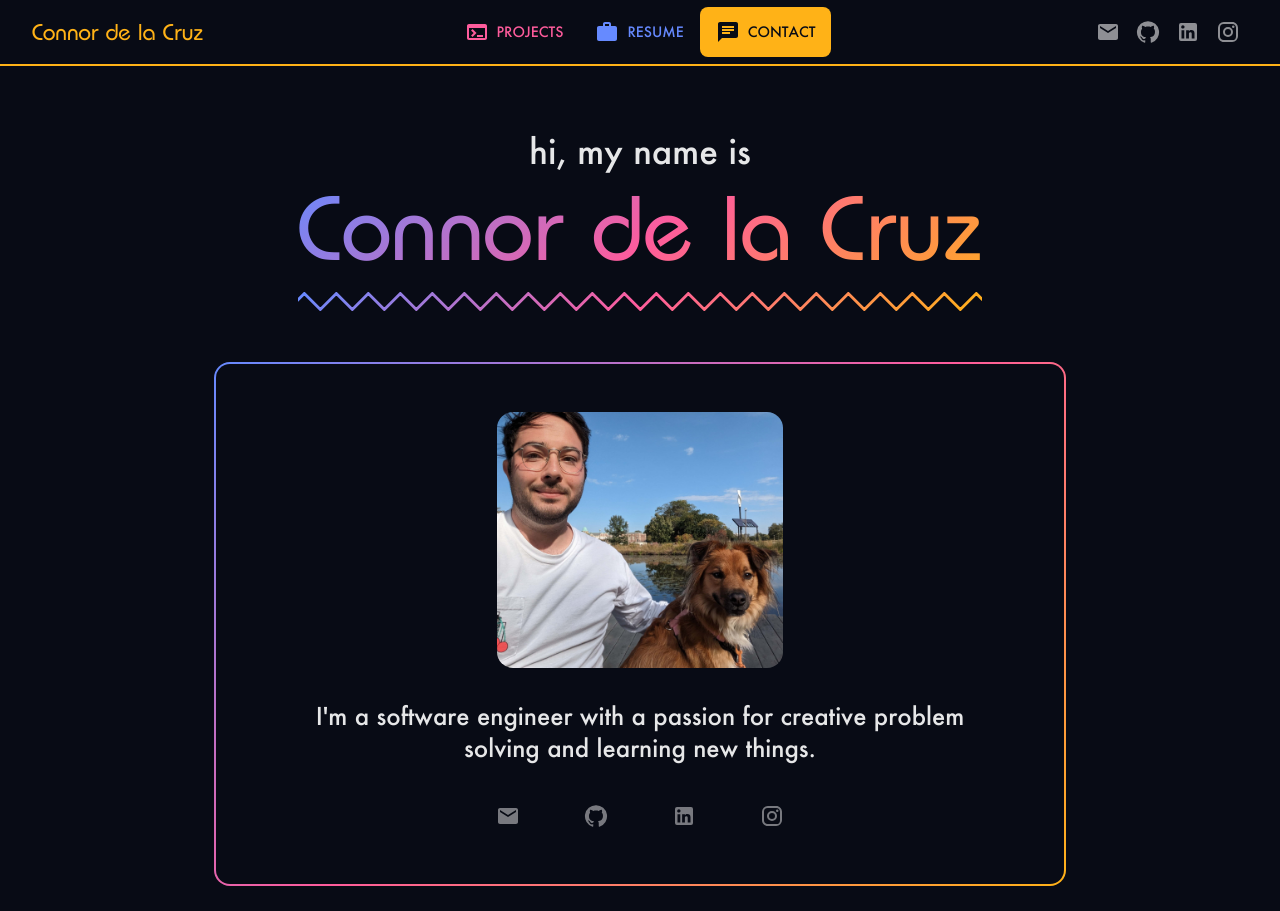
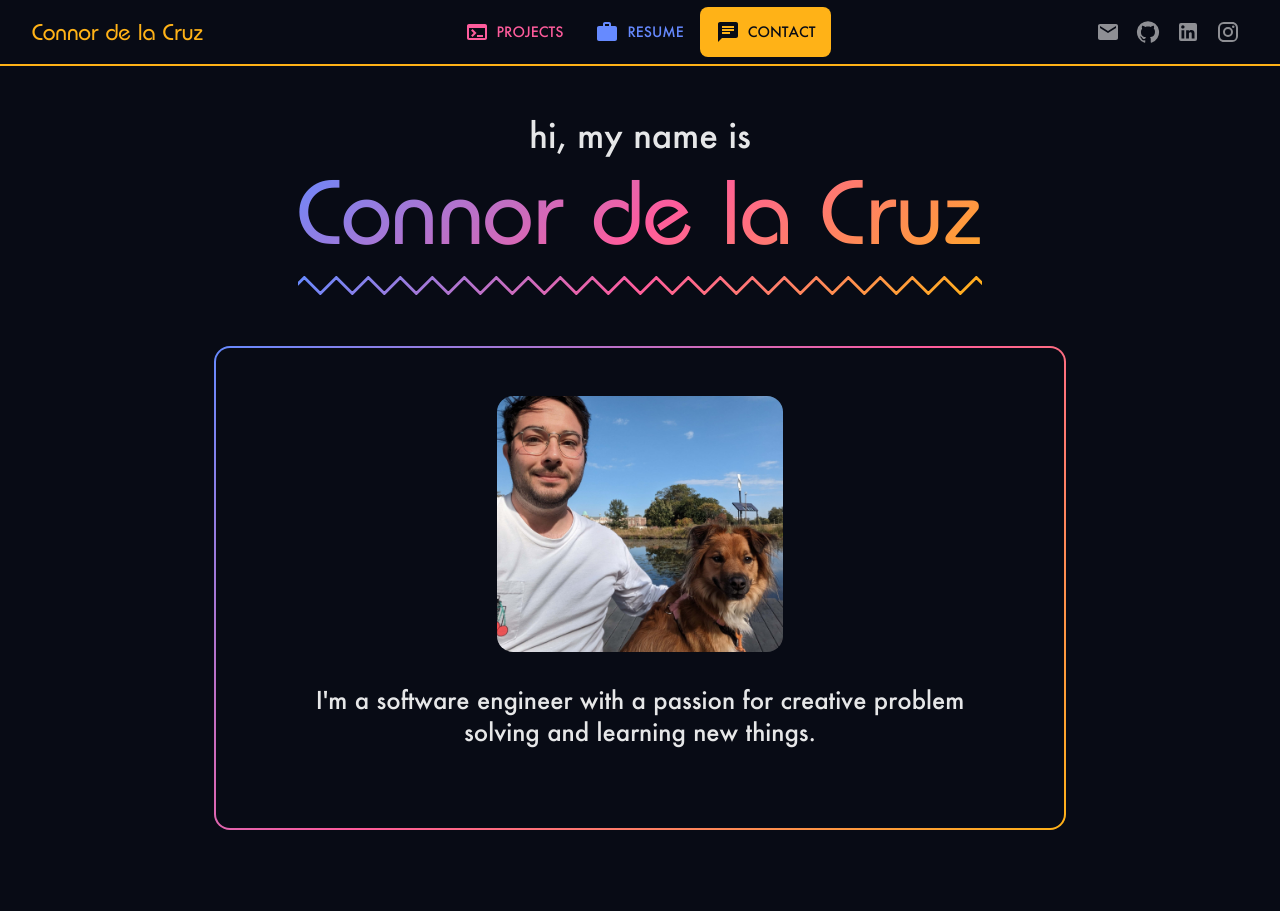
Before and after one commit to connordelacruz/connordelacruz.github.io, a React (Vite) app: page / in a window 1280 px wide. Shown: the top 911 px of the page. Built offline with nearby package versions, Linux system fonts and the light colour scheme.

Commit message:
removed social icons from header section

```diff
--- a/src/components/HeaderSection.jsx
+++ b/src/components/HeaderSection.jsx
@@ -1,7 +1,6 @@
-import {Box, Container, Divider, Paper, Typography} from '@mui/material'
-import { THEME_GRADIENT_BORDERS_SX, THEME_GRADIENT_TEXT_SX } from './Theme.jsx'
-import { ZigZag } from './common/ZigZag.jsx'
-import {SocialIconLinks} from "./common/SocialLinks.jsx";
+import {Box, Container, Paper, Typography} from '@mui/material'
+import {THEME_GRADIENT_BORDERS_SX, THEME_GRADIENT_TEXT_SX} from './Theme.jsx'
+import {ZigZag} from './common/ZigZag.jsx'
 
 /**
  * Title text.
@@ -124,15 +123,6 @@ export const AboutSection = () => {
         I'm a software engineer with a passion for creative problem solving and learning new things.
       </Typography>
 
-      {/*Social Links*/}
-      <Box
-        sx={{
-          opacity: 0.5,
-        }}
-      >
-        <SocialIconLinks />
-      </Box>
-
     </Paper>
   )
 }
@@ -150,7 +140,7 @@ export const HeaderSection = () => {
       sx={{
         my: {
           xs: 4,
-          md: 8,
+          md: 6,
         },
       }}
     >
--- a/src/components/NavBar.jsx
+++ b/src/components/NavBar.jsx
@@ -228,6 +228,7 @@ const NavMenu = ({
           <Box
             id="drawer-content-container"
             sx={{
+              // All this lets us align the social links to the bottom of the drawer
               height: '100%',
               display: 'flex',
               flexDirection: 'column',
@@ -245,7 +246,7 @@ const NavMenu = ({
                 typographyVariant="h4"
                 clickListenerCallback={handleDrawerOnClose}
                 containerSx={{
-                  mb: 1,
+                  my: 1,
                 }}
               />
               {/*TODO: add zig zag or something between logo and list*/}
```
